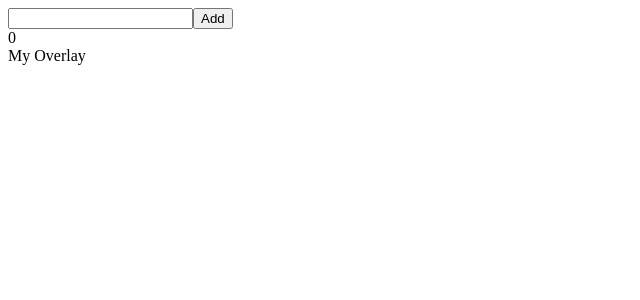
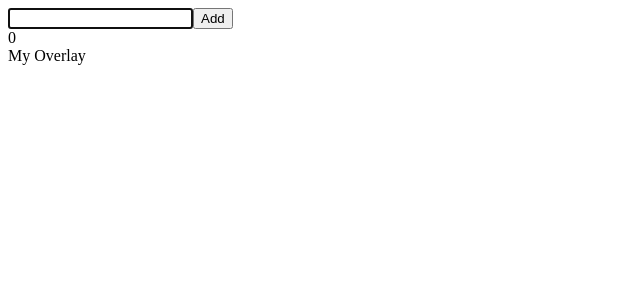
Before and after one commit to webpapaya/fhs-react-redux-starter-kit, a React (Create React App) app: page / in a window 1280 px wide. Shown: the top 300 px of the page, without its empty margins (0-640 px from the left). Built offline with nearby package versions, Linux system fonts and the light colour scheme.

Commit message:
feat: showcase refs

```diff
--- a/src/App.js
+++ b/src/App.js
@@ -1,4 +1,4 @@
-import React, { useState, useCallback } from 'react'
+import React, { useState, useCallback, useRef, useEffect } from 'react'
 import { createPortal } from 'react-dom'
 
 const Overlay = () => {
@@ -14,10 +14,15 @@ const MoneyTransactionForm = ({ onMoneyTransactionAdd }) => {
     onMoneyTransactionAdd({ id: Math.random(), amount: 10 })
   }, [onMoneyTransactionAdd])
 
+  const myInputRef = useRef(null)
+  useEffect(() => {
+    myInputRef.current?.focus()
+  }, [myInputRef.current])
+
   return (
         <form onSubmit={onSubmit}>
             <Overlay />
-            <input />
+            <input ref={myInputRef} />
             <button>Add</button>
         </form>
   )
```
